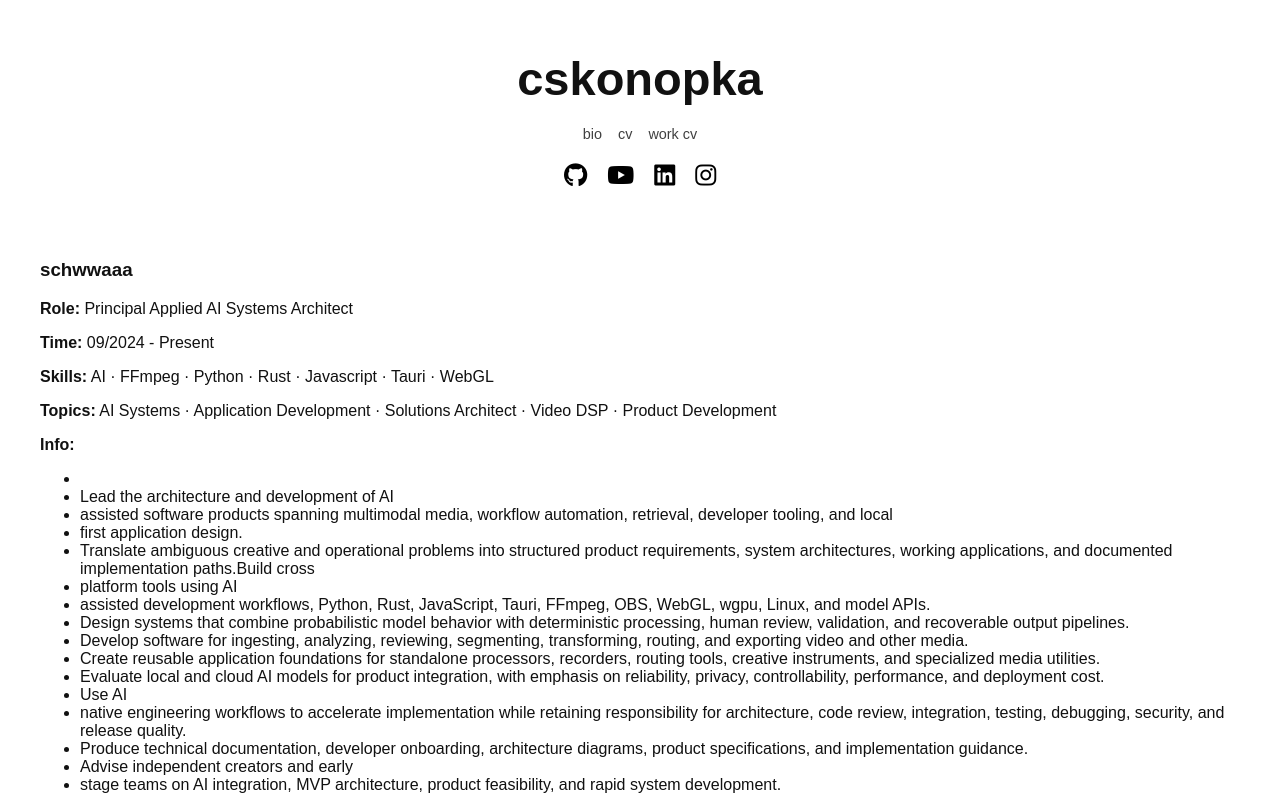
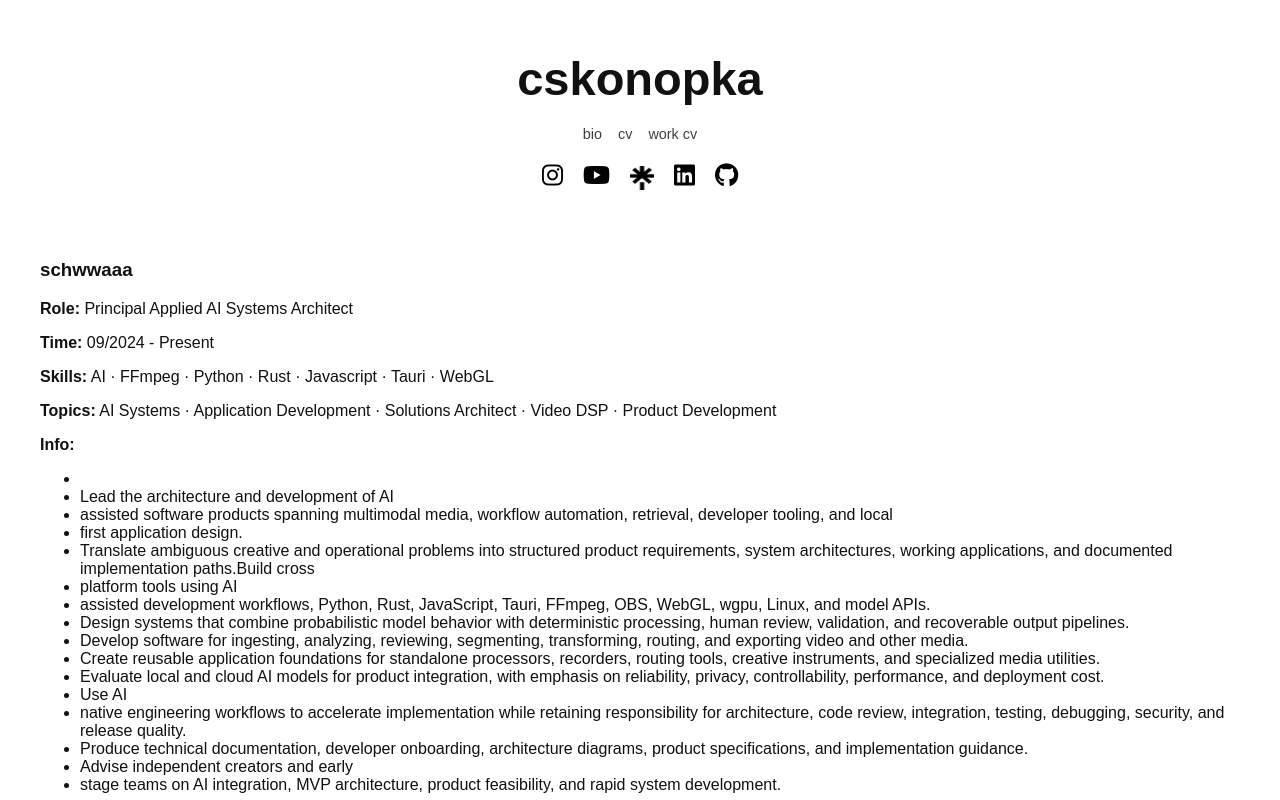
Before and after one commit to cskonopka/websiter, a plain HTML site: page resume.html in a window 1280 px wide. Shown: the top 800 px of the page. Drawn offline with nearby package versions, Linux system fonts and the light colour scheme.

Commit message:
updated social links

```diff
--- a/resume.html
+++ b/resume.html
@@ -17,10 +17,13 @@
         <a href="workcv.html">work cv</a>
       </p>
       <div class="social-icons">
-        <a href="https://github.com/cskonopka" target="_blank"><i class="fab fa-github"></i></a>
-        <a href="https://youtube.com/cskonopka" target="_blank"><i class="fab fa-youtube"></i></a>
-        <a href="https://linkedin.com/in/christopherkonopka" target="_blank"><i class="fab fa-linkedin"></i></a>
-        <a href="https://instagram.com/cskonopka" target="_blank"><i class="fab fa-instagram"></i></a>
+                <a href="https://instagram.com/cskonopka" target="_blank" aria-label="Instagram"><i class="fab fa-instagram"></i></a>
+                <a href="https://youtube.com/cskonopka" target="_blank" aria-label="YouTube"><i class="fab fa-youtube"></i></a>
+                <a href="https://linktr.ee/cskonopka" target="_blank" aria-label="Linktree">
+                    <img src="images/lk.png" alt="Linktree" class="custom-icon" />
+                </a>
+                <a href="https://linkedin.com/in/christopherkonopka" target="_blank" aria-label="LinkedIn"><i class="fab fa-linkedin"></i></a>
+                <a href="https://github.com/cskonopka" target="_blank" aria-label="GitHub"><i class="fab fa-github"></i></a>
       </div>
     </header>
 
```
Also changed, not shown: artistcv.html (+2 -2 lines), bio.html (+4 -8 lines), index.html (+2 -2 lines), workcv.html (+2 -2 lines).
